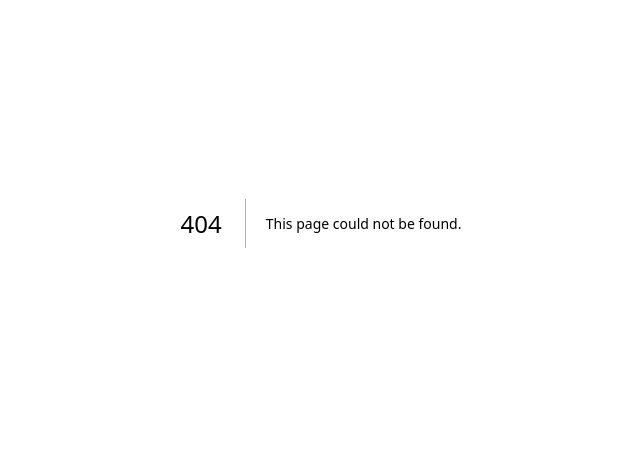
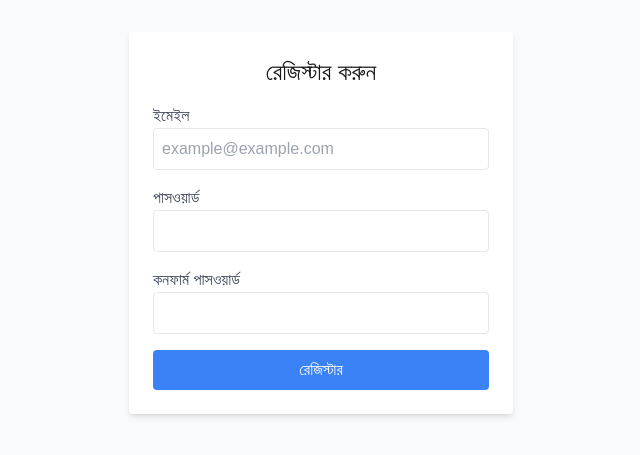
Before and after one commit to ssouvikk/task-management-system-with-kafka, a Next.js app in the folder client/: page /register in a window 1280 px wide. Before the commit this address had no page. Shown: the part 177-632 px from the top of the page, without its empty margins (319-959 px from the left). Built offline with nearby package versions, Linux system fonts and the light colour scheme; no server answers.

Commit message:
CORS issue fixed

```diff
--- a/client/package.json
+++ b/client/package.json
@@ -9,6 +9,7 @@
     "lint": "next lint"
   },
   "dependencies": {
+    "axios": "^1.7.9",
     "next": "15.1.7",
     "react": "^19.0.0",
     "react-dom": "^19.0.0"
--- a/client/src/pages/login.js
+++ b/client/src/pages/login.js
@@ -2,36 +2,36 @@
 import { useState, useContext } from 'react';
 import AuthContext from '../context/AuthContext';
 import { useRouter } from 'next/router';
+import axiosInstance from '../utils/axiosInstance';
 
 const Login = () => {
     const { setUser } = useContext(AuthContext);
     const router = useRouter();
     const [email, setEmail] = useState('');
     const [password, setPassword] = useState('');
+    const [error, setError] = useState('');
 
     const handleLogin = async (e) => {
         e.preventDefault();
+        setError('');
+
         try {
-            // API রুট কল: production API base URL ব্যবহার করা হচ্ছে
-            const res = await fetch(`${process.env.NEXT_PUBLIC_API_URL}/api/auth/login`, {
-                method: 'POST',
-                headers: { 'Content-Type': 'application/json' },
-                body: JSON.stringify({ email, password }),
-                credentials: 'include', // Cookies পাঠানোর ক্ষেত্রে (যদি API cookies সেট করে)
-            });
-            const data = await res.json();
-            if (res.ok) {
-                // সফল হলে, টোকেন localStorage-এ সেভ করা হচ্ছে
-                // **বিঃদ্রঃ** Production-এ HTTPOnly cookies ব্যবহার করা উচিত
+            // axiosInstance ব্যবহার করে POST API call করা হচ্ছে
+            const res = await axiosInstance.post('/api/auth/login', { email, password });
+            const data = res.data;
+
+            if (res.status === 200) {
                 localStorage.setItem('token', data.token);
                 setUser({ token: data.token });
                 router.push('/');
+            }
+        } catch (err) {
+            console.error('Login Error:', err);
+            if (err.response && err.response.data && err.response.data.message) {
+                setError(err.response.data.message);
             } else {
-                alert(data.message);
+                setError('সার্ভারের সাথে সংযোগে সমস্যা হয়েছে');
             }
-        } catch (error) {
-            console.error(error);
-            alert('সার্ভারের সাথে সংযোগে সমস্যা হয়েছে');
         }
     };
 
@@ -39,6 +39,7 @@ const Login = () => {
         <div className="min-h-screen flex items-center justify-center bg-gray-50">
             <form onSubmit={handleLogin} className="bg-white p-6 rounded shadow-md w-full max-w-sm">
                 <h2 className="text-2xl mb-4 text-center">লগইন করুন</h2>
+                {error && <div className="mb-4 text-red-500">{error}</div>}
                 <div className="mb-4">
                     <label className="block text-gray-700">ইমেইল</label>
                     <input
--- /dev/null
+++ b/client/src/pages/register.js
@@ -0,0 +1,92 @@
+// pages/register.js
+import { useState, useContext } from 'react';
+import AuthContext from '../context/AuthContext';
+import { useRouter } from 'next/router';
+import axiosInstance from '../utils/axiosInstance';
+
+const Register = () => {
+  const { setUser } = useContext(AuthContext);
+  const router = useRouter();
+  const [email, setEmail] = useState('');
+  const [password, setPassword] = useState('');
+  const [confirmPassword, setConfirmPassword] = useState('');
+  const [error, setError] = useState('');
+
+  const handleRegister = async (e) => {
+    e.preventDefault();
+    setError('');
+
+    // ক্লায়েন্ট সাইড ভ্যালিডেশন: পাসওয়ার্ড ও কনফার্ম পাসওয়ার্ড মিলছে কিনা
+    if (password !== confirmPassword) {
+      setError('পাসওয়ার্ড মিলছে না');
+      return;
+    }
+
+    try {
+      // Axios instance ব্যবহার করে API কল করা হচ্ছে
+      const res = await axiosInstance.post('/api/auth/signup', { email, password });
+      const data = res.data;
+
+      // যদি API কল সফল হয়
+      if (res.status === 201) {
+        // সিকিউরিটির জন্য, production এ HTTPOnly cookies ব্যবহারের পরামর্শ দেওয়া হয়
+        localStorage.setItem('token', data.accessToken);
+        setUser({ token: data.accessToken });
+        router.push('/'); // সফল হলে ড্যাশবোর্ডে রিডাইরেক্ট করা হচ্ছে
+      }
+    } catch (err) {
+      console.error('Register Error:', err);
+      // যদি API থেকে error message পাওয়া যায়, তা দেখানো হবে
+      if (err.response && err.response.data && err.response.data.message) {
+        setError(err.response.data.message);
+      } else {
+        setError('সার্ভারের সাথে সংযোগে সমস্যা হয়েছে');
+      }
+    }
+  };
+
+  return (
+    <div className="min-h-screen flex items-center justify-center bg-gray-50">
+      <form onSubmit={handleRegister} className="bg-white p-6 rounded shadow-md w-full max-w-sm">
+        <h2 className="text-2xl mb-4 text-center">রেজিস্টার করুন</h2>
+        {error && <div className="mb-4 text-red-500">{error}</div>}
+        <div className="mb-4">
+          <label className="block text-gray-700">ইমেইল</label>
+          <input
+            type="email"
+            value={email}
+            onChange={(e) => setEmail(e.target.value)}
+            className="w-full p-2 border rounded"
+            placeholder="example@example.com"
+            required
+          />
+        </div>
+        <div className="mb-4">
+          <label className="block text-gray-700">পাসওয়ার্ড</label>
+          <input
+            type="password"
+            value={password}
+            onChange={(e) => setPassword(e.target.value)}
+            className="w-full p-2 border rounded"
+            required
+          />
+        </div>
+        <div className="mb-4">
+          <label className="block text-gray-700">কনফার্ম পাসওয়ার্ড</label>
+          <input
+            type="password"
+            value={confirmPassword}
+            onChange={(e) => setConfirmPassword(e.target.value)}
+            className="w-full p-2 border rounded"
+            required
+          />
+        </div>
+        <button type="submit" className="w-full bg-blue-500 text-white p-2 rounded hover:bg-blue-600">
+          রেজিস্টার
+        </button>
+      </form>
+    </div>
+  );
+};
+
+export default Register;
--- a/client/src/utils/axiosInstance.js
+++ b/client/src/utils/axiosInstance.js
@@ -1,11 +1,12 @@
+// utils/axiosInstance.js
 import axios from 'axios';
 
 const instance = axios.create({
-  baseURL: process.env.NEXT_PUBLIC_API_URL, // https://localhost:5000
-  withCredentials: true, // cookies সহ API কলের জন্য
+  baseURL: process.env.NEXT_PUBLIC_API_URL, // API বেস URL, যেমন: http://localhost:5000
+  // withCredentials: true, // যদি cookies প্রয়োজন হয়
 });
 
-// Request interceptor: টোকেন যোগ করা (যদি localStorage-এ থাকে)
+// Request interceptor: যদি token থাকে, সেটি Authorization হেডারে যোগ করা হচ্ছে
 instance.interceptors.request.use(
   (config) => {
     const token = localStorage.getItem('token');
@@ -17,7 +18,4 @@ instance.interceptors.request.use(
   (error) => Promise.reject(error)
 );
 
-// Response interceptor: Token refresh logic (যদি প্রয়োজন হয়)
-// instance.interceptors.response.use(...)
-
 export default instance;
```
Also changed, not shown: 2 other files (tests, documents, lock files or other folders).
